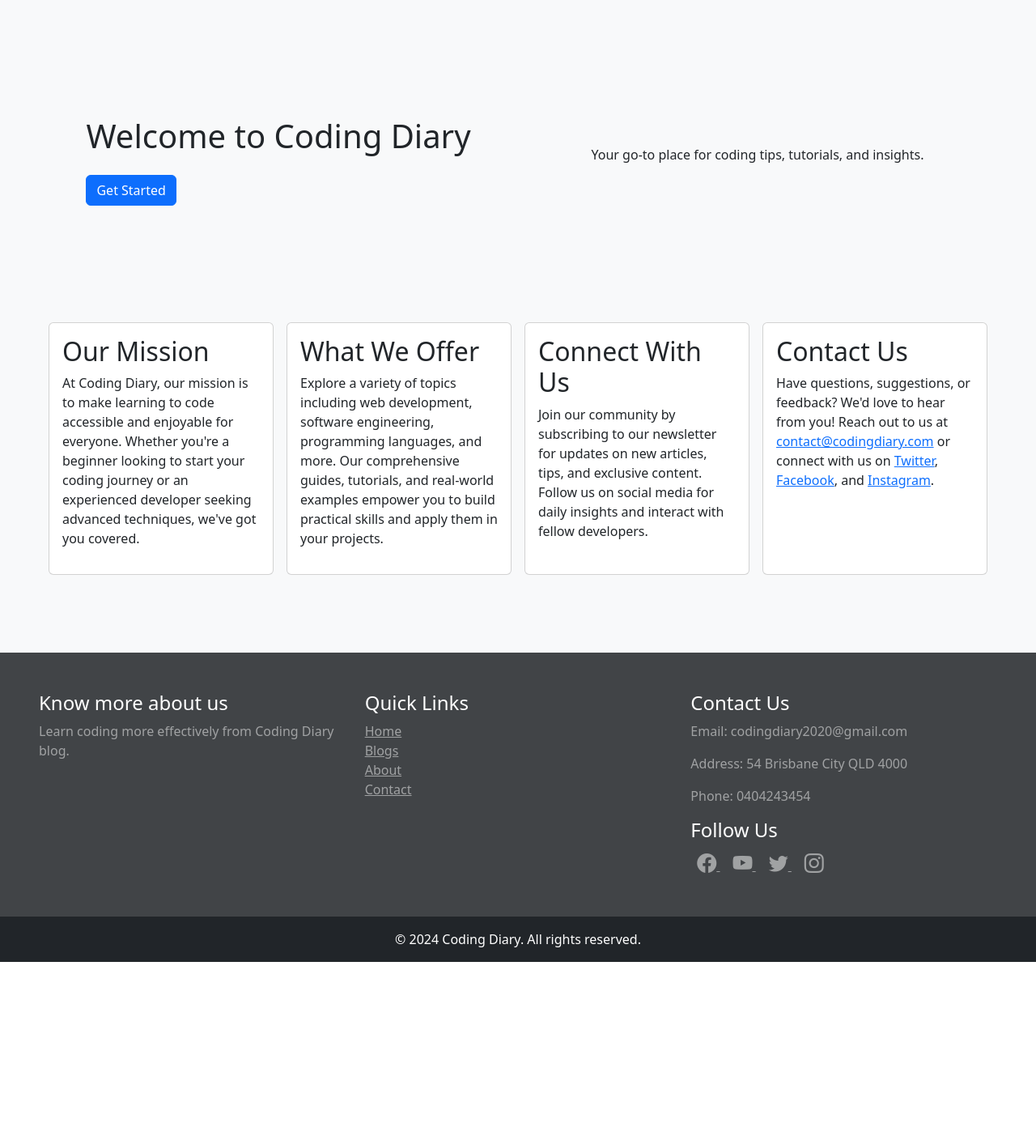
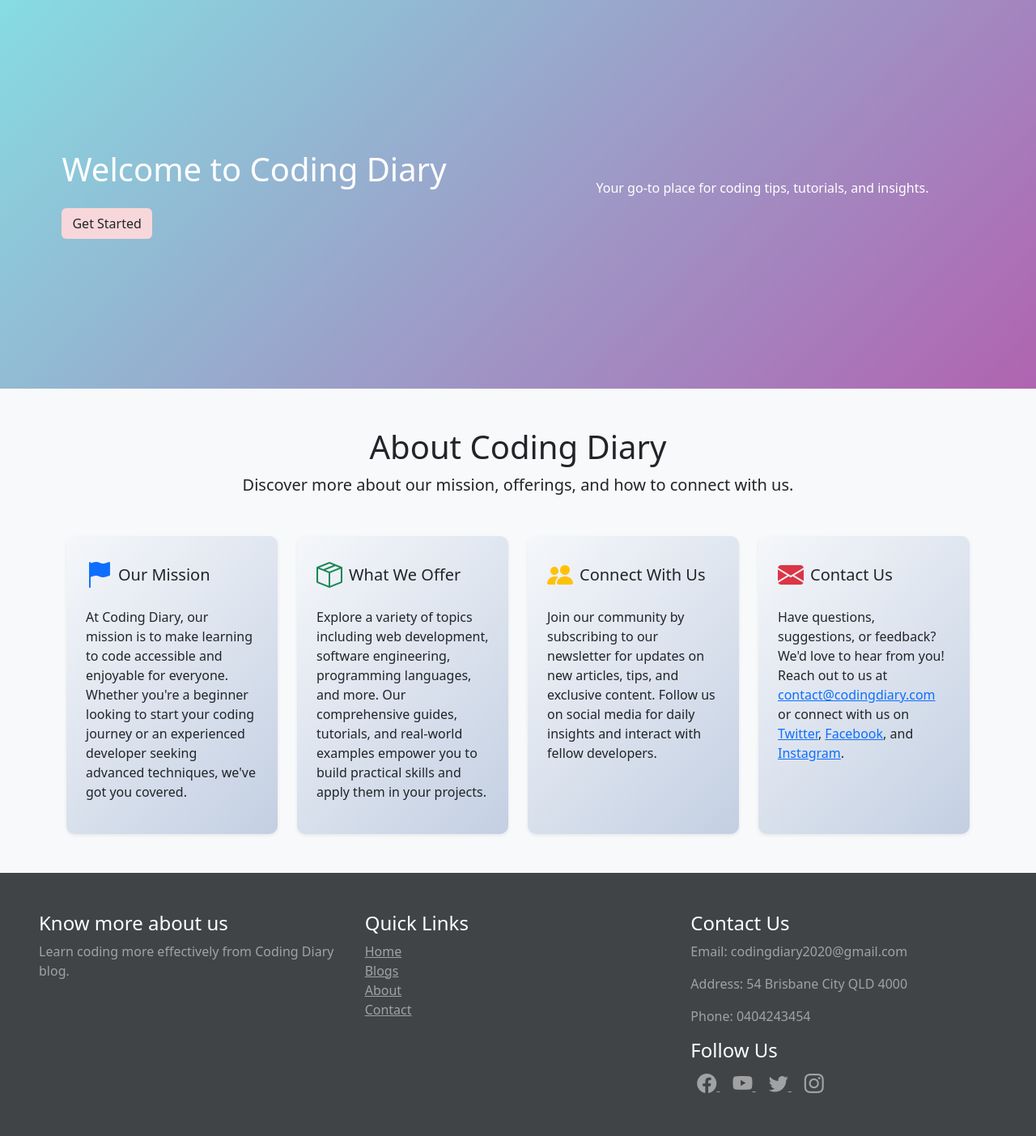
Before and after one commit to dev-dauth2026/coding-diary, a Laravel app: page / in a window 1280 px wide. Shown: the part 76-1479 px from the top of the page at 81% size. Before the commit the page ends 1264 px from the top, so only its background shows below. Run offline with Laravel 12, Linux system fonts and the light colour scheme; parts of the project's set-up code (start-up, migrations or seed data) failed here and were passed over.

Commit message:
home page design and layout changed

```diff
--- a/resources/views/components/user-layout.blade.php
+++ b/resources/views/components/user-layout.blade.php
@@ -85,7 +85,7 @@
 
     <main>
         <div class="container-fluid">
-            <div class="row p-5">
+            <div class="row">
                {{$slot}}
             </div>
         </div>
--- a/resources/views/home.blade.php
+++ b/resources/views/home.blade.php
@@ -1,48 +1,78 @@
 <x-user-layout>
-    <div class=" col-12 col-md-12 col-lg-12  py-5 bg-body-tertiary">
-        <div class="row ">
+    <!-- Hero Section -->
+    <div class="position-relative bg-body-tertiary " style="min-height: 60vh;width:100vw">
+        <div class="overlay position-absolute top-0 start-0 w-100 h-100" style="background: linear-gradient(135deg, rgba(58, 201, 209, 0.6), rgba(128, 0, 128, 0.6)); z-index: 1;"></div>
+        <div class=" position-relative  text-white d-flex align-items-center  h-100 w-100" style="z-index: 2;">
+            <div class="row w-100" >
                 @if (session('status'))
                     <div class="alert alert-success" role="alert">
                         {{ session('status') }}
                     </div>
                 @endif
-            <div class="hero-main col-12 col-md-6  d-flex justify-content-center py-5">
-                <div>
+                <div class="col-12 col-md-6 d-flex justify-content-center align-items-center py-5 h-100">
+                    <div class="">
                         <h1>Welcome to Coding Diary</h1>
-                    <a href="#" class="btn btn-primary mt-3">Get Started</a>
+                        <a href="{{route('account.blog')}}" class="btn bg-danger-subtle bg-opacity-50 mt-3">Get Started</a>
                     </div>
                 </div>
-            <div class="hero-details col-12 col-md-6 e d-flex justify-content-center align-items-center py-5">
+                <div class="col-12 col-md-6 d-flex justify-content-center align-items-center py-5">
                     <p>Your go-to place for coding tips, tutorials, and insights.</p>
                 </div>
             </div>
         </div>
-    <div class="about-section  py-5 ">
-        <div class="row g-3">
+    </div>
+
+
+
+        <!-- About Section -->
+        <div class="about-section py-5">
+            <div class="container">
+                <div class="text-center mb-5">
+                    <h1>About Coding Diary</h1>
+                    <p class="lead">Discover more about our mission, offerings, and how to connect with us.</p>
+                </div>
+                <div class="row g-4">
                     <div class="col-12 col-md-6 col-lg-3">
-                <div class="card p-3 h-100">
-                    <h2>Our Mission</h2>
+                        <div class="card p-4 h-100 shadow-sm" style="background: linear-gradient(135deg, #f5f7fa 0%, #c3cfe2 100%); border: none; border-radius: 10px;">
+                            <div class="d-flex align-items-center mb-3">
+                                <i class="bi bi-flag-fill me-2 text-primary" style="font-size: 2rem;"></i>
+                                <h2 class="h5 mb-0">Our Mission</h2>
+                            </div>
                             <p>At Coding Diary, our mission is to make learning to code accessible and enjoyable for everyone. Whether you're a beginner looking to start your coding journey or an experienced developer seeking advanced techniques, we've got you covered.</p>
                         </div>
                     </div>
                     <div class="col-12 col-md-6 col-lg-3">
-                <div class="card p-3 h-100">
-                    <h2>What We Offer</h2>
+                        <div class="card p-4 h-100 shadow-sm" style="background: linear-gradient(135deg, #f5f7fa 0%, #c3cfe2 100%); border: none; border-radius: 10px;">
+                            <div class="d-flex align-items-center mb-3">
+                                <i class="bi bi-box-seam me-2 text-success" style="font-size: 2rem;"></i>
+                                <h2 class="h5 mb-0">What We Offer</h2>
+                            </div>
                             <p>Explore a variety of topics including web development, software engineering, programming languages, and more. Our comprehensive guides, tutorials, and real-world examples empower you to build practical skills and apply them in your projects.</p>
                         </div>
                     </div>
                     <div class="col-12 col-md-6 col-lg-3">
-                <div class="card p-3 h-100">
-                    <h2>Connect With Us</h2>
+                        <div class="card p-4 h-100 shadow-sm" style="background: linear-gradient(135deg, #f5f7fa 0%, #c3cfe2 100%); border: none; border-radius: 10px;">
+                            <div class="d-flex align-items-center mb-3">
+                                <i class="bi bi-people-fill me-2 text-warning" style="font-size: 2rem;"></i>
+                                <h2 class="h5 mb-0">Connect With Us</h2>
+                            </div>
                             <p>Join our community by subscribing to our newsletter for updates on new articles, tips, and exclusive content. Follow us on social media for daily insights and interact with fellow developers.</p>
                         </div>
                     </div>
                     <div class="col-12 col-md-6 col-lg-3">
-                <div class="card p-3 h-100">
-                    <h2>Contact Us</h2>
+                        <div class="card p-4 h-100 shadow-sm" style="background: linear-gradient(135deg, #f5f7fa 0%, #c3cfe2 100%); border: none; border-radius: 10px;">
+                            <div class="d-flex align-items-center mb-3">
+                                <i class="bi bi-envelope-fill me-2 text-danger" style="font-size: 2rem;"></i>
+                                <h2 class="h5 mb-0">Contact Us</h2>
+                            </div>
                             <p>Have questions, suggestions, or feedback? We'd love to hear from you! Reach out to us at <a href="mailto:contact@codingdiary.com">contact@codingdiary.com</a> or connect with us on <a href="https://twitter.com/codingdiary" target="_blank">Twitter</a>, <a href="https://facebook.com/codingdiary" target="_blank">Facebook</a>, and <a href="https://instagram.com/codingdiary" target="_blank">Instagram</a>.</p>
                         </div>
                     </div>
                 </div>
             </div>
+        </div>
+
+
+
+
 </x-user-layout>
```
Lines whose indentation alone changed are shown as unchanged.
